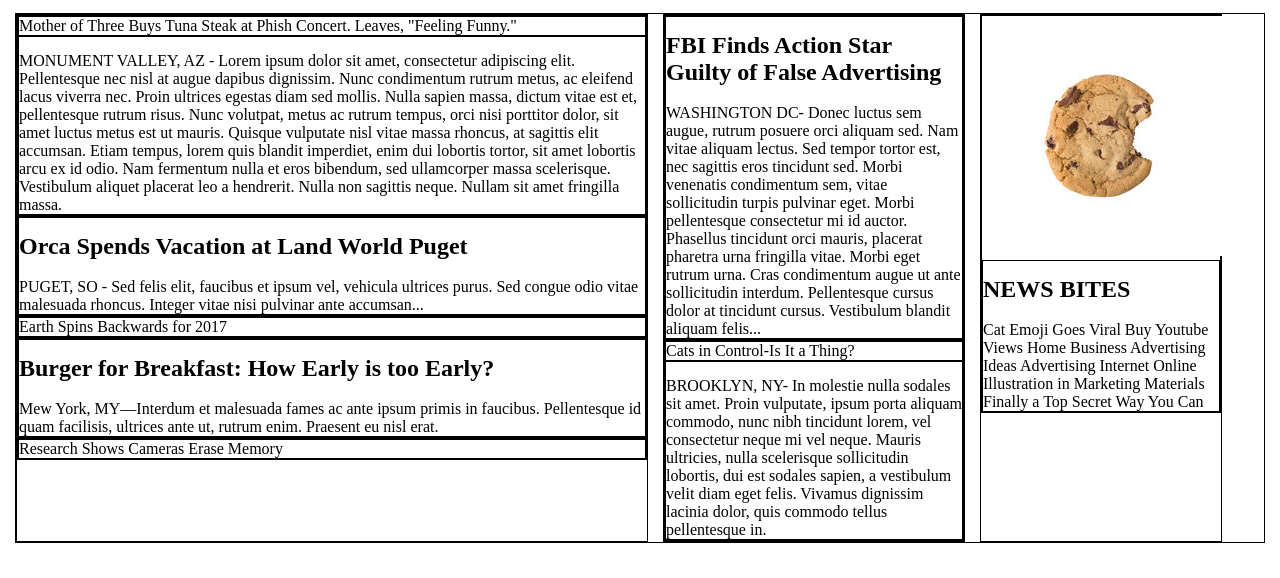
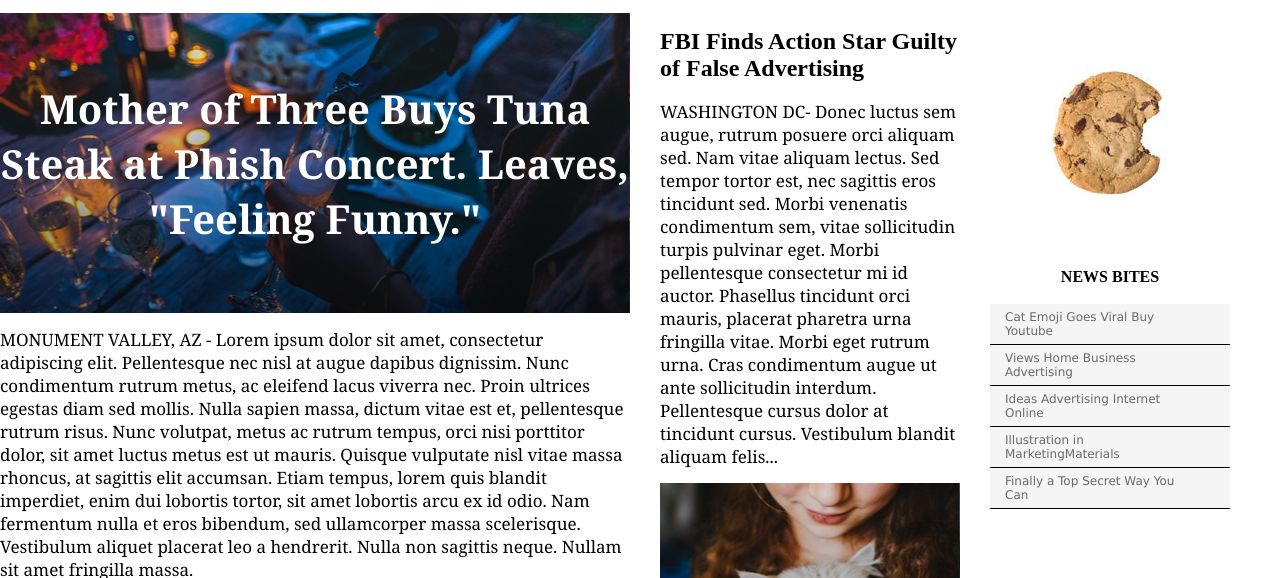
Before and after one commit to Berava/mytimes, a plain HTML site: page index.html in a window 1280 px wide. Shown: the part 87-665 px from the top of the page. Drawn offline with Linux system fonts and the light colour scheme.

Commit message:
Make the container complete

```diff
--- a/index.html
+++ b/index.html
@@ -29,9 +29,8 @@
       <!-- Large column -->
       <div class="column large">
         <!-- large column - Main article -->
-      <div class="article">
-        <div class="image">
-          <p>
+        <div id="image-main" class="image">
+          <p id="text-main">
             Mother of Three Buys Tuna Steak at Phish Concert. Leaves, "Feeling Funny."
           </p>
         </div>
@@ -40,43 +39,41 @@
             MONUMENT VALLEY, AZ - Lorem ipsum dolor sit amet, consectetur adipiscing elit. Pellentesque nec nisl at augue dapibus dignissim. Nunc condimentum rutrum metus, ac eleifend lacus viverra nec. Proin ultrices egestas diam sed mollis. Nulla sapien massa, dictum vitae est et, pellentesque rutrum risus. Nunc volutpat, metus ac rutrum tempus, orci nisi porttitor dolor, sit amet luctus metus est ut mauris. Quisque vulputate nisl vitae massa rhoncus, at sagittis elit accumsan. Etiam tempus, lorem quis blandit imperdiet, enim dui lobortis tortor, sit amet lobortis arcu ex id odio. Nam fermentum nulla et eros bibendum, sed ullamcorper massa scelerisque. Vestibulum aliquet placerat leo a hendrerit. Nulla non sagittis neque. Nullam sit amet fringilla massa.
           </p>
         </div>
-      </div>
 
+        <div class="story">
+
+          <div class="col">
             <!-- Large column - Second article -->
-      <div class="article">
             <div class="text">
               <h2>Orca Spends Vacation at Land World Puget</h2><br />
               <p>
                 PUGET, SO - Sed felis elit, faucibus et ipsum vel, vehicula ultrices purus. Sed congue odio vitae malesuada rhoncus. Integer vitae nisi pulvinar ante accumsan...
               </p>
             </div>
-      </div>
 
             <!-- Large column - third article -->
-      <div class="article">
-        <div class="image">
+            <div id="image-story2" class="image">
               <p>
                 Earth Spins Backwards for 2017
               </p>
             </div>
           </div>
 
+          <div class="col">
             <!-- Large column - fourth article -->
-      <div class="article">
             <div class="text">
               <h2>Burger for Breakfast: How Early is too Early?</h2><br />
               <p>
                 Mew York, MY—Interdum et malesuada fames ac ante ipsum primis in faucibus. Pellentesque id quam facilisis, ultrices ante ut, rutrum enim. Praesent eu nisl erat.
               </p>
             </div>
-      </div>
 
             <!-- Large column - fifth article -->
-      <div class="article">
-        <div class="image">
+            <div id="image-story3" class="image">
               <p>
                 Research Shows Cameras Erase Memory
               </p>
+            </div>
           </div>
         </div>
       </div>
@@ -85,18 +82,15 @@
       <!-- Medium column -->
       <div class="column medium">
         <!-- medium column - first article -->
-      <div class="article">
           <div class="text">
             <h2>FBI Finds Action Star Guilty of False Advertising</h2><br />
             <p>
               WASHINGTON DC- Donec luctus sem augue, rutrum posuere orci aliquam sed. Nam vitae aliquam lectus. Sed tempor tortor est, nec sagittis eros tincidunt sed. Morbi venenatis condimentum sem, vitae sollicitudin turpis pulvinar eget. Morbi pellentesque consectetur mi id auctor. Phasellus tincidunt orci mauris, placerat pharetra urna fringilla vitae. Morbi eget rutrum urna. Cras condimentum augue ut ante sollicitudin interdum. Pellentesque cursus dolor at tincidunt cursus. Vestibulum blandit aliquam felis...
             </p>
           </div>
-      </div>
 
         <!-- medium column - Second article -->
-      <div class="article">
-        <div class="image">
+          <div id="image-story1" class="image">
             <p>
               Cats in Control-Is It a Thing?
             </p>
@@ -107,20 +101,21 @@
             </p>
           </div>
       </div>
-    </div>
 
       <!-- Small column -->
       <div class="column small">
         <!-- Imgae of cookie -->
         <!-- small column - first article -->
-      <div class="article">
           <img src="./resources/images/img-news-bite.png" alt="piece of cookie" />
           <div class="text">
-          <h2>NEWS BITES</h2><br />
-          <p>
-            Cat Emoji Goes Viral Buy Youtube Views Home Business Advertising Ideas Advertising Internet Online Illustration in Marketing Materials Finally a Top Secret Way You Can
-          </p>
-        </div>
+            <h3>NEWS BITES</h3><br />
+            <ul>
+              <li>Cat Emoji Goes Viral Buy Youtube</li>
+              <li>Views Home Business Advertising</li>
+              <li>Ideas Advertising Internet Online</li>
+              <li>Illustration in MarketingMaterials</li>
+              <li>Finally a Top Secret Way You Can</li>
+            </ul>
           </div>
       </div>
     </div>
--- a/resources/css/style.css
+++ b/resources/css/style.css
@@ -4,14 +4,13 @@
   padding: 0;
 }
 
-/* For the tests */
+/* For the tests
 div {
   border: 1px solid black;
-}
+} */
 
 /* The body of the news website */
 #home {
-  height: 1200px;
 }
 
 /* style for the header */
@@ -64,15 +63,15 @@ a {
 .container {
   display: flex;
   justify-content: flex-start;
-  margin: 0 15px;
   position: relative;
-  top : 100px;
+  top : 80px;
+  padding-top: 20px;
 }
 
 /* style for the 3 columns */
 
 .column {
-  margin-right: 15px;
+  margin-right: 30px;
 }
 
 .column.large {
@@ -90,7 +89,19 @@ a {
 .column.small {
   display: flex;
   flex-direction: column;
+  align-items: center;
   width: 240px;
+}
+
+.story {
+  display: flex;
+  justify-content: space-between;
+}
+
+.col {
+  display: flex;
+  flex-direction: column;
+  width: 300px;
 }
 
 /* Style for articles */
@@ -99,5 +110,92 @@ a {
 }
 
 .text p {
+  font-family: Georgia;
+  font-size: 17px;
+  color: black;
+}
 
+h3 {
+  font-size: 16px;
+  font-weight: bold;
+  text-align: center;
 }
+
+ul {
+  list-style: none;
+  display: flex;
+  flex-direction: column;
+}
+
+li {
+  background-color: WhiteSmoke;
+  font-family: Verdana;
+  font-size: 12px;
+  color: DimGray;
+  height: 40px;
+  border-bottom: 1px solid black;
+  padding-right: 50px;
+  padding-left: 15px;
+  display: flex;
+  align-items: center;
+}
+
+/* images */
+.image {
+  height: 300px;
+  display: flex;
+}
+
+.image p {
+  font-family: Georgia;
+  font-weight: bold;
+  font-size: 30px;
+  color: white;
+  text-align: center;
+}
+
+#text-main {
+  font-family: Georgia;
+  font-weight: bold;
+  font-size: 40px;
+  color: white;
+}
+
+#image-main {
+  background-image: url("../images/img-story-main.png");
+}
+
+#image-main.image {
+  display: flex;
+  align-items: center;
+}
+
+#image-story1 {
+  background-image: url("../images/img-story-1.png");
+}
+
+#image-story1.image {
+  display: flex;
+  align-items: center;
+  margin-top: 15px
+}
+
+#image-story2 {
+  background-image: url("../images/img-story-2.png");
+  margin-top: 15px;
+}
+
+#image-story2.image {
+  display: flex;
+  align-items: center;
+}
+
+#image-story3 {
+  background-image: url("../images/img-story-3.png");
+  margin-top: 15px;
+}
+
+#image-story3.image {
+  display: flex;
+  align-items: center;
+}
```
Lines whose indentation alone changed are shown as unchanged.
